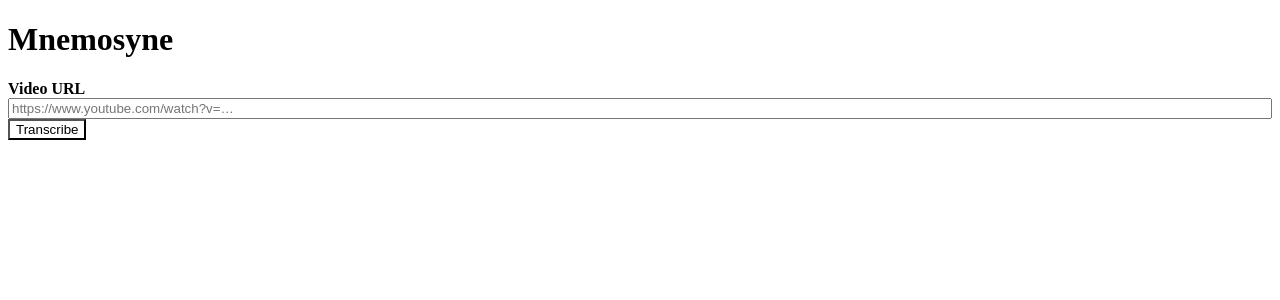
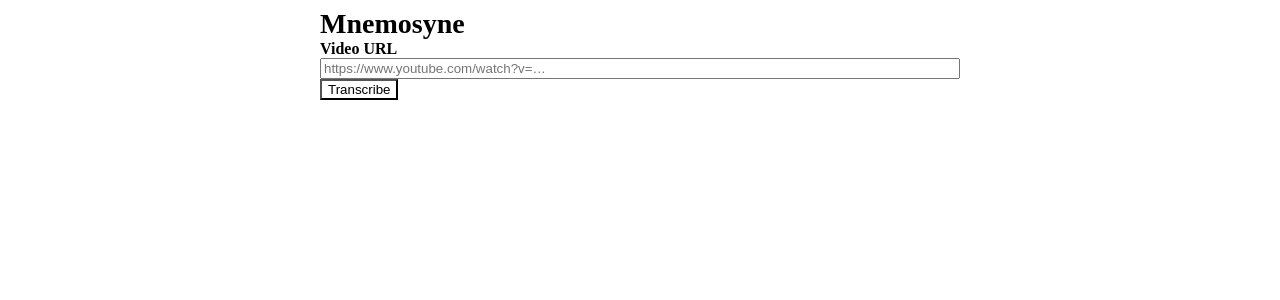
Before and after one commit to recursive-reshy/mnemosyne, a React (Vite) app in the folder apps/web/: page / in a window 1280 px wide. Shown: the top 300 px of the page. Built offline with nearby package versions, Linux system fonts and the light colour scheme.

Commit message:
fix: job gone styling

```diff
--- /dev/null
+++ b/apps/web/src/App.module.css
@@ -0,0 +1,25 @@
+.page {
+  max-width: 40rem;
+  margin: 0 auto;
+  padding: var( --space-4 ) var( --space-3 );
+}
+
+.header {
+  margin-bottom: var( --space-3 );
+}
+
+.heading {
+  margin: 0;
+  font-size: 1.75rem;
+}
+
+.card {
+  display: flex;
+  flex-direction: column;
+  gap: var( --space-3 );
+  align-items: flex-start;
+  padding: var( --space-4 );
+  border: 1px solid var( --color-border );
+  border-radius: var( --radius );
+  background: var( --color-surface );
+}
--- a/apps/web/src/App.tsx
+++ b/apps/web/src/App.tsx
@@ -4,6 +4,7 @@
 // Shared
 import { Job } from '@mnemosyne/shared'
 // App
+import styles from './App.module.css'
 import { createJob } from './api/jobs.api'
 import { DownloadLinks } from './components/DownloadLinks'
 import { JobProgress } from './components/JobProgress'
@@ -60,7 +61,7 @@
     if( job === null && error !== null ) {
       return (
         <>
-          <p role="alert">{ error }</p>
+          <p className="alert" role="alert">{ error }</p>
           <button type="button" onClick={ handleStartOver }>Start over</button>
         </>
       )
@@ -78,15 +79,18 @@
           onRetry={ () => void handleSubmit( job.url ) }
         />
         { job.status === 'done' && <DownloadLinks jobId={ job.id } /> }
-        { submitError && <p role="alert">{ submitError }</p> }
+        { submitError && <p className="alert" role="alert">{ submitError }</p> }
         <button type="button" onClick={ handleStartOver }>Transcribe another video</button>
       </>
     )
   }
 
   return (
-    <main>
-      <h1>Mnemosyne</h1>
+    <main className={ styles.page }>
+      <header className={ styles.header }>
+        <h1 className={ styles.heading }>Mnemosyne</h1>
+      </header>
+      <div className={ styles.card }>
         { jobId === null
           ? (
             <SubmitForm
@@ -96,6 +100,7 @@
             />
           )
           : renderJob() }
+      </div>
     </main>
   )
 }
```
Also changed, not shown: 1 other file (tests, documents, lock files or other folders). Lines whose indentation alone changed are shown as unchanged.
